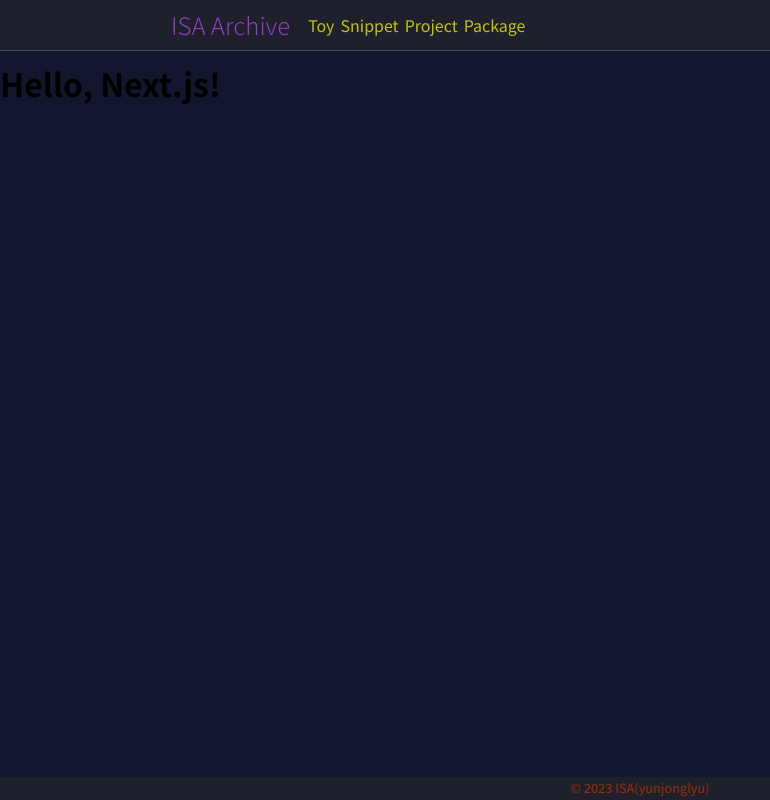
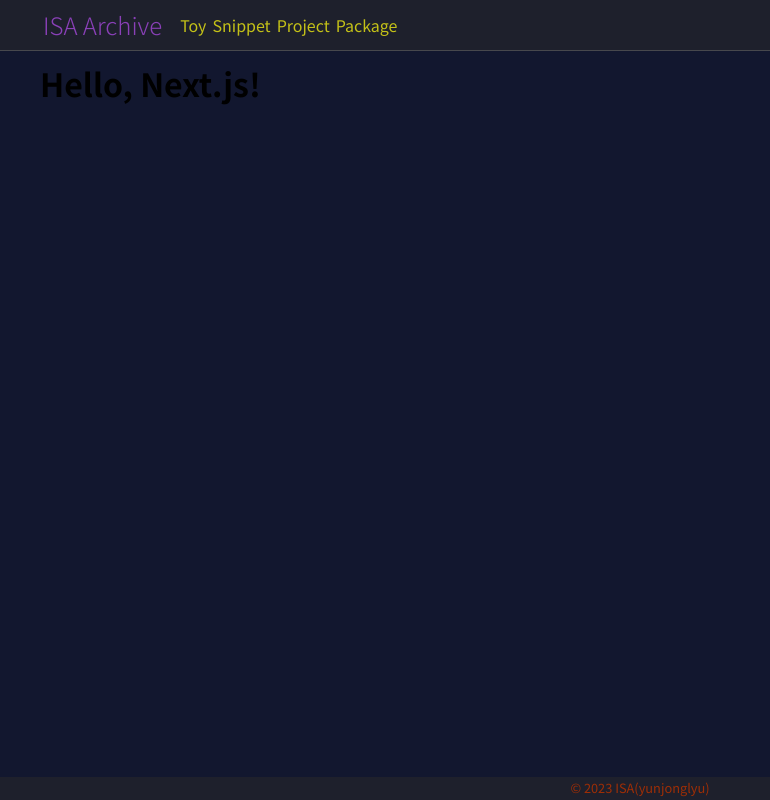
Before and after one commit to yoonjonglyu/yoonjonglyu.github.io, a Next.js app: page / in a window 1280 px wide. Shown: the whole page, without its empty margins (0-770 px from the left). Built offline with nearby package versions, Linux system fonts and the light colour scheme.

Commit message:
feat(LAYOUT): 레이아웃 조정

```diff
--- a/components/layouts/BasicLayout.tsx
+++ b/components/layouts/BasicLayout.tsx
@@ -51,8 +51,8 @@ const HeaderNav = styled.nav`
   display: flex;
   align-items: center;
   width: 100%;
-  max-width: 960px;
-  padding: 0 8px;
+  max-width: 1200px;
+  padding: 0;
   margin: 0 auto;
   gap: 18px;
   box-sizing: border-box;
@@ -84,7 +84,9 @@ const HeaderNav = styled.nav`
 `;
 const Contents = styled.main`
   flex-grow: 1;
-  margin-top: 44px;
+  width: 100%;
+  max-width: 1200px;
+  margin: 44px auto 0 auto;
 `;
 const Footer = styled.footer`
   padding: 4px 0;
```
